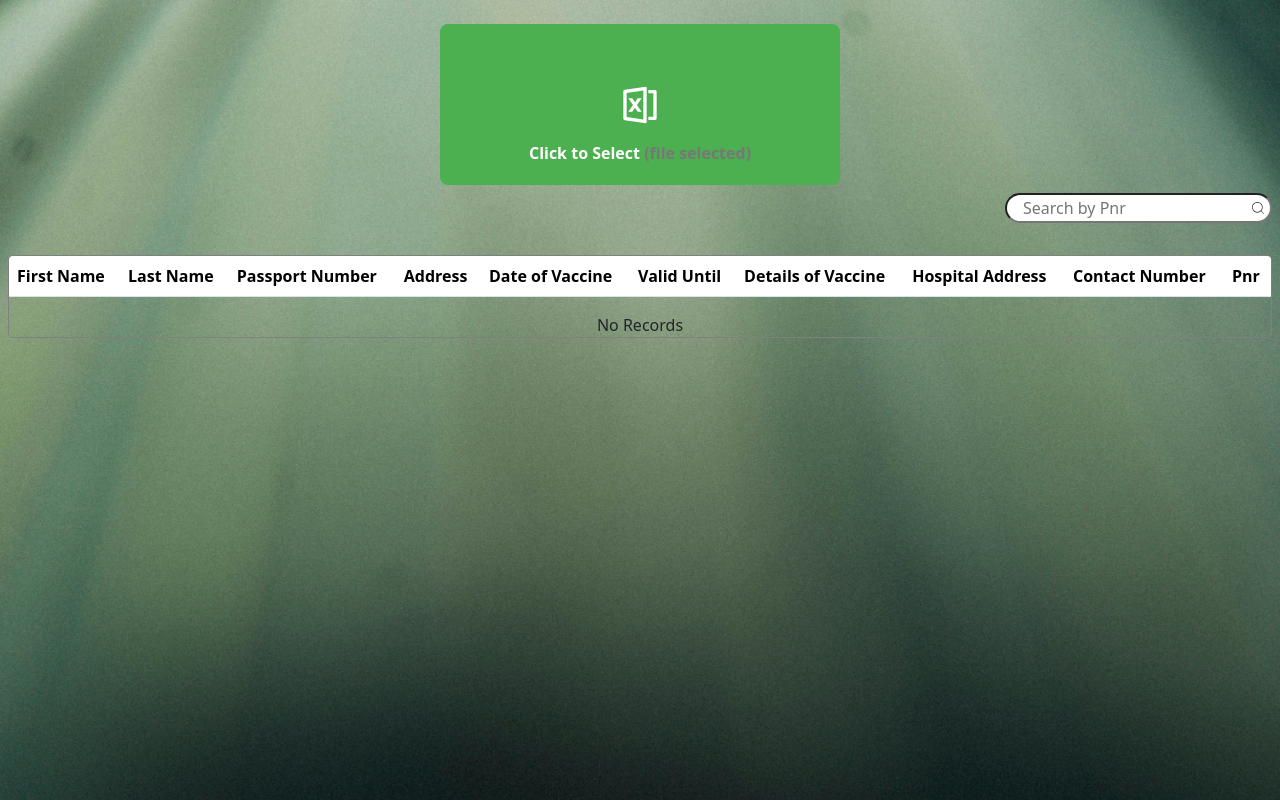
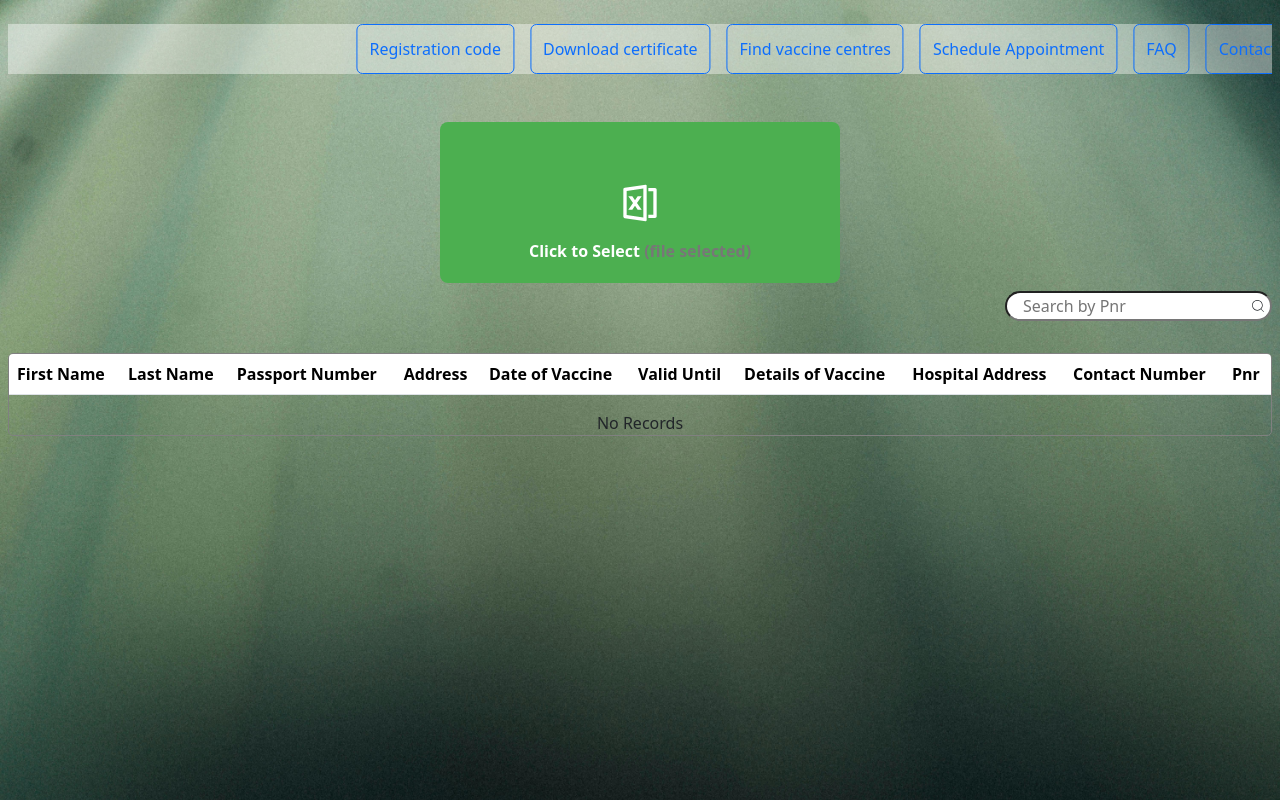
Before and after one commit to sup-reeth/excelQuery, a React (Create React App) app: page / in a window 1280 px wide. Built offline with nearby package versions, Linux system fonts and the light colour scheme.

Commit message:
added new bar

```diff
--- a/src/App.css
+++ b/src/App.css
@@ -117,3 +117,51 @@ body {
 .file-upload-container:hover .file-upload-label::before {
   opacity: 1;
 }
+
+
+
+.example1 {
+  height: 50px;
+  overflow: hidden;
+  position: relative;
+  background-color: #ffffff66;
+ }
+ .example1 .inside {
+  font-size: 3em;
+  color: limegreen;
+  position: absolute;
+  width: 100%;
+  height: 100%;
+  margin: 0;
+  line-height: 50px;
+  text-align: center;
+  /* Starting position */
+  -moz-transform:translateX(100%);
+  -webkit-transform:translateX(100%);
+  transform:translateX(100%);
+  /* Apply animation to this element */
+  -moz-animation: example1 15s linear infinite;
+  -webkit-animation: example1 15s linear infinite;
+  animation: example1 15s linear infinite;
+ }
+ /* Move it (define the animation) */
+ @-moz-keyframes example1 {
+  0%   { -moz-transform: translateX(100%); }
+  100% { -moz-transform: translateX(-100%); }
+ }
+ @-webkit-keyframes example1 {
+  0%   { -webkit-transform: translateX(100%); }
+  100% { -webkit-transform: translateX(-100%); }
+ }
+ @keyframes example1 {
+  0%   {
+  -moz-transform: translateX(100%); /* Firefox bug fix */
+  -webkit-transform: translateX(100%); /* Firefox bug fix */
+  transform: translateX(100%);
+  }
+  100% {
+  -moz-transform: translateX(-100%); /* Firefox bug fix */
+  -webkit-transform: translateX(-100%); /* Firefox bug fix */
+  transform: translateX(-100%);
+  }
+ }
--- a/src/App.js
+++ b/src/App.js
@@ -108,12 +108,17 @@ function App() {
 
   return (
     <div className="App px-2 py-4">
-      {/* Query input */}
-      {/* <div className='row m-0'> */}
-    {/* <div className='col text-left'> */}
-    {/* <Form.Group controlId="formFile" className="mb-3">
-        <Form.Control type="file" accept=".xlsx, .xls" onChange={handleFileUpload} />
-      </Form.Group> */}
+      <div className='example1 mb-5'>
+      <div className='d-flex inside'>
+        <button type="button" className="btn btn-outline-primary mx-2">Registration  code</button>
+        <button type="button" className="btn btn-outline-primary mx-2">Download certificate</button>
+        <button type="button" className="btn btn-outline-primary mx-2">Find vaccine centres</button>
+        <button type="button" className="btn btn-outline-primary mx-2">Schedule Appointment</button>
+        <button type="button" className="btn btn-outline-primary mx-2">FAQ</button>
+        <button type="button" className="btn btn-outline-primary mx-2">Contact Us</button>
+      </div>
+      </div>
+
       <div className='d-flex'>
       <div className="file-upload-container">
       <input
@@ -134,11 +139,6 @@ function App() {
     </div>
 
       </div>
-    {/* </div> */}
-    {/* <div className='col d-flex justify-content-end'> */}
-
-    {/* </div> */}
-      {/* </div> */}
       <div className='d-flex justify-content-end my-2'>
         <div className='position-relative'>
       <input
@@ -246,13 +246,6 @@ function App() {
       {data.length > 0 && (<div className='d-flex p-2' style={{justifyContent: 'right'}}>
           <Button variant="success" onClick={exportToPDF}>Export to PDF</Button>
           </div>)}
-      {/* Display the full data if no query is provided */}
-      {/* {data.length > 0 && !query && (
-        <div>
-          <h2>Excel Data:</h2>
-          <pre>{JSON.stringify(data, null, 2)}</pre>
-        </div>
-      )} */}
     </div>
   );
 }
```
